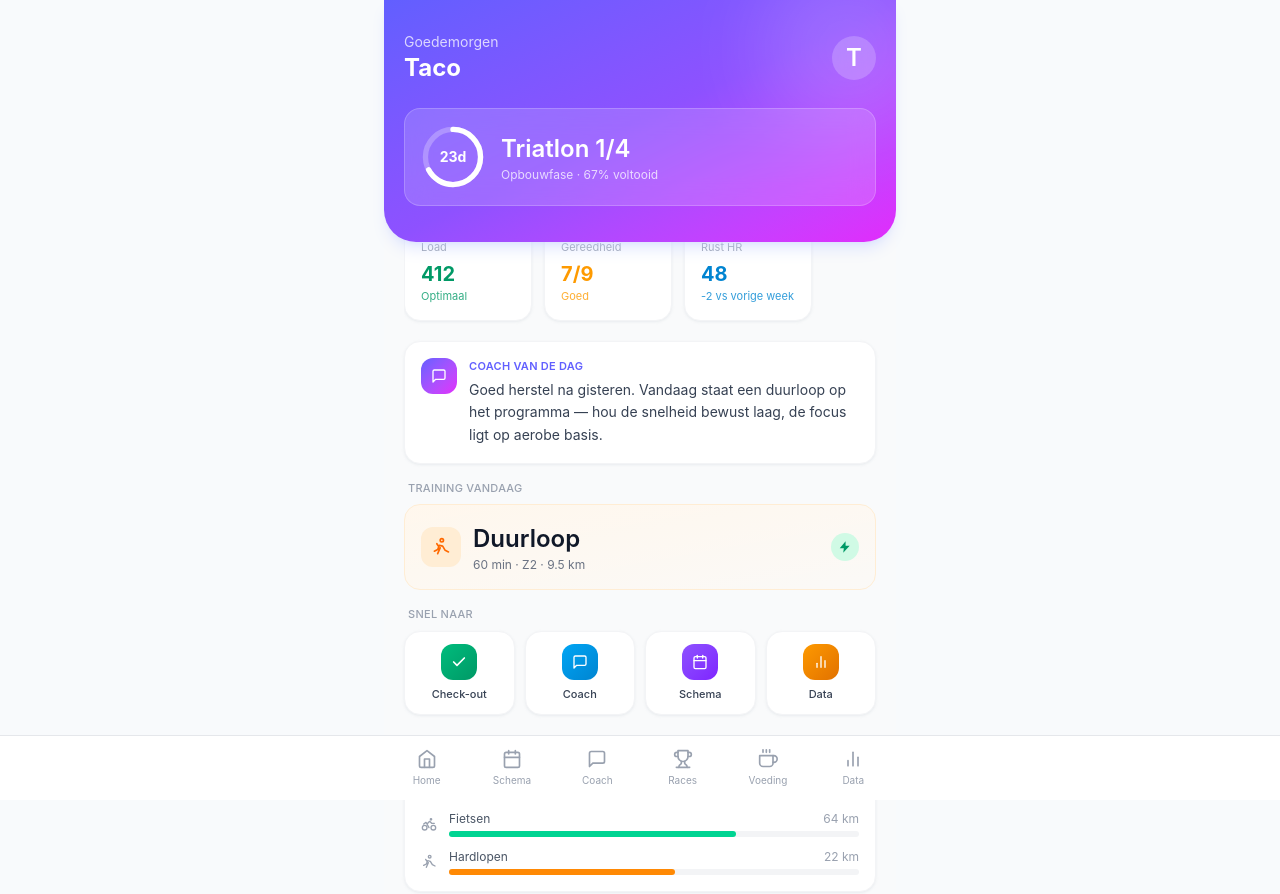
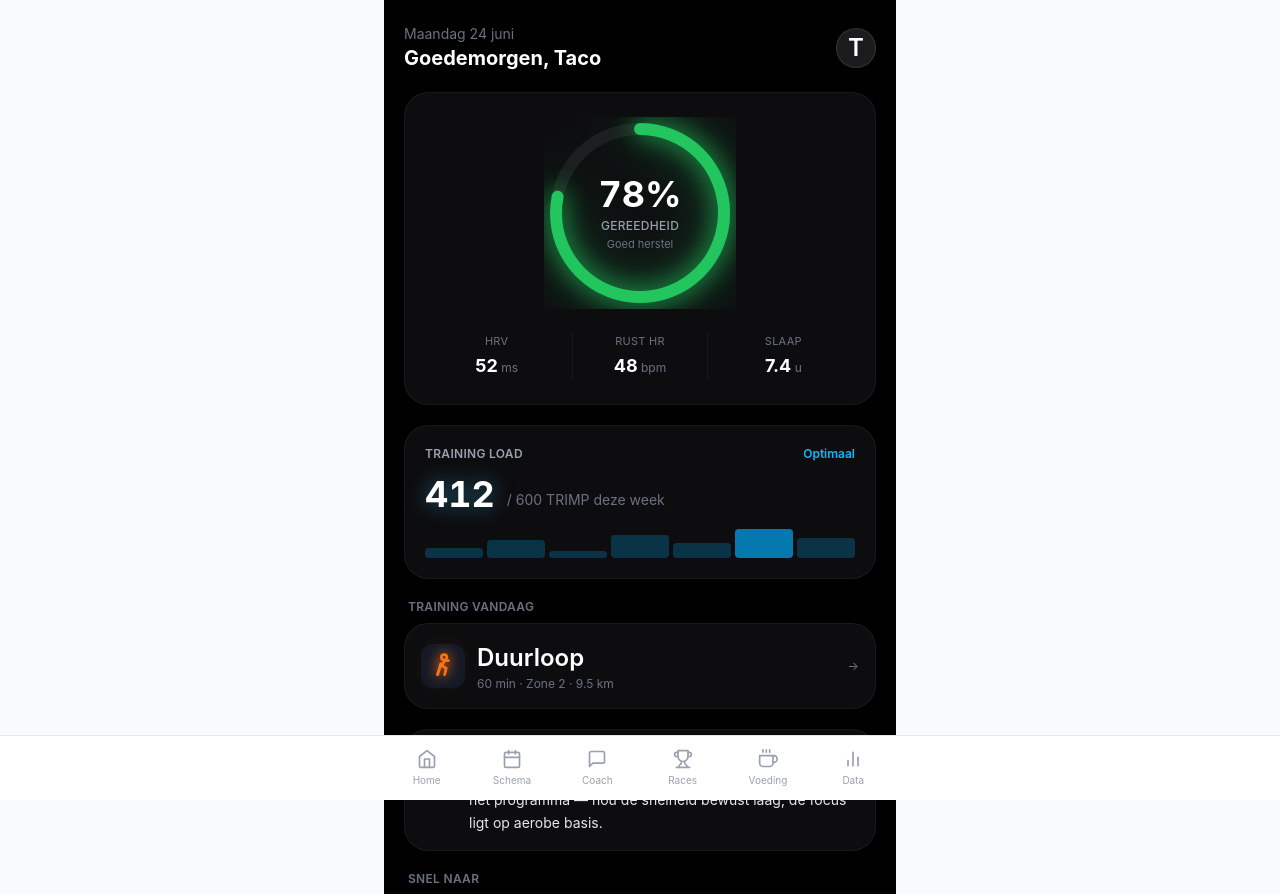
Before and after one commit to TacoMulder1971/sportcoach-AI, a Next.js app: page /ontwerp-voorbeeld in a window 1280 px wide. Shown: the top 894 px of the page. Built offline with nearby package versions, Linux system fonts and the light colour scheme.

Commit message:
Maak ontwerpvoorbeeld Whoop-geinspireerd, met bestaande neon SportIcon's
Zwarte achtergrond, grote ronde gereedheid-score en training-load-kaart
in Whoop-stijl, gecombineerd met de bestaande neon-glow SportIcon's uit
de app (die al op een donkere achtergrond ontworpen zijn).

```diff
--- a/src/app/ontwerp-voorbeeld/page.tsx
+++ b/src/app/ontwerp-voorbeeld/page.tsx
@@ -1,104 +1,134 @@
+'use client';
+
 // Los voorbeeldscherm voor een nieuw visueel design — geen koppeling met live data,
 // raakt geen bestaande pagina's of componenten aan. Puur ter beoordeling.
+// Stijl: Whoop-achtig (zwart, grote ronde score, neon accenten) gecombineerd met de
+// bestaande neon-glow SportIcon's uit de app.
 
-function IconBolt({ className }: { className?: string }) {
-  return (<svg className={className} viewBox="0 0 24 24" fill="currentColor"><path d="M13 2 3 14h7l-1 8 11-12h-7z"/></svg>);
+import SportIcon from '@/components/SportIcon';
+
+type IconProps = { className?: string; style?: React.CSSProperties };
+function IconChat({ className, style }: IconProps) {
+  return (<svg className={className} style={style} viewBox="0 0 24 24" fill="none" stroke="currentColor" strokeWidth={2} strokeLinecap="round" strokeLinejoin="round"><path d="M21 15a2 2 0 0 1-2 2H7l-4 4V5a2 2 0 0 1 2-2h14a2 2 0 0 1 2 2z"/></svg>);
 }
-function IconCheck({ className }: { className?: string }) {
-  return (<svg className={className} viewBox="0 0 24 24" fill="none" stroke="currentColor" strokeWidth={2.5} strokeLinecap="round" strokeLinejoin="round"><path d="M20 6 9 17l-5-5"/></svg>);
+function IconCalendar({ className, style }: IconProps) {
+  return (<svg className={className} style={style} viewBox="0 0 24 24" fill="none" stroke="currentColor" strokeWidth={2} strokeLinecap="round" strokeLinejoin="round"><rect x="3" y="4" width="18" height="18" rx="2"/><line x1="16" y1="2" x2="16" y2="6"/><line x1="8" y1="2" x2="8" y2="6"/><line x1="3" y1="10" x2="21" y2="10"/></svg>);
 }
-function IconChat({ className }: { className?: string }) {
-  return (<svg className={className} viewBox="0 0 24 24" fill="none" stroke="currentColor" strokeWidth={2} strokeLinecap="round" strokeLinejoin="round"><path d="M21 15a2 2 0 0 1-2 2H7l-4 4V5a2 2 0 0 1 2-2h14a2 2 0 0 1 2 2z"/></svg>);
+function IconTrophy({ className, style }: IconProps) {
+  return (<svg className={className} style={style} viewBox="0 0 24 24" fill="none" stroke="currentColor" strokeWidth={2} strokeLinecap="round" strokeLinejoin="round"><path d="M6 9H4.5a2.5 2.5 0 0 1 0-5H6"/><path d="M18 9h1.5a2.5 2.5 0 0 0 0-5H18"/><path d="M4 22h16"/><path d="M10 14.66V17c0 .55-.47.98-.97 1.21C7.85 18.75 7 20.24 7 22"/><path d="M14 14.66V17c0 .55.47.98.97 1.21C16.15 18.75 17 20.24 17 22"/><path d="M18 2H6v7a6 6 0 0 0 12 0V2Z"/></svg>);
 }
-function IconCalendar({ className }: { className?: string }) {
-  return (<svg className={className} viewBox="0 0 24 24" fill="none" stroke="currentColor" strokeWidth={2} strokeLinecap="round" strokeLinejoin="round"><rect x="3" y="4" width="18" height="18" rx="2"/><line x1="16" y1="2" x2="16" y2="6"/><line x1="8" y1="2" x2="8" y2="6"/><line x1="3" y1="10" x2="21" y2="10"/></svg>);
+function IconHome({ className, style }: IconProps) {
+  return (<svg className={className} style={style} viewBox="0 0 24 24" fill="none" stroke="currentColor" strokeWidth={2} strokeLinecap="round" strokeLinejoin="round"><path d="M3 9l9-7 9 7v11a2 2 0 0 1-2 2H5a2 2 0 0 1-2-2z"/><polyline points="9 22 9 12 15 12 15 22"/></svg>);
 }
-function IconTrophy({ className }: { className?: string }) {
-  return (<svg className={className} viewBox="0 0 24 24" fill="none" stroke="currentColor" strokeWidth={2} strokeLinecap="round" strokeLinejoin="round"><path d="M6 9H4.5a2.5 2.5 0 0 1 0-5H6"/><path d="M18 9h1.5a2.5 2.5 0 0 0 0-5H18"/><path d="M4 22h16"/><path d="M10 14.66V17c0 .55-.47.98-.97 1.21C7.85 18.75 7 20.24 7 22"/><path d="M14 14.66V17c0 .55.47.98.97 1.21C16.15 18.75 17 20.24 17 22"/><path d="M18 2H6v7a6 6 0 0 0 12 0V2Z"/></svg>);
+function IconData({ className, style }: IconProps) {
+  return (<svg className={className} style={style} viewBox="0 0 24 24" fill="none" stroke="currentColor" strokeWidth={2} strokeLinecap="round" strokeLinejoin="round"><line x1="18" y1="20" x2="18" y2="10"/><line x1="12" y1="20" x2="12" y2="4"/><line x1="6" y1="20" x2="6" y2="14"/></svg>);
 }
-function IconHome({ className }: { className?: string }) {
-  return (<svg className={className} viewBox="0 0 24 24" fill="none" stroke="currentColor" strokeWidth={2} strokeLinecap="round" strokeLinejoin="round"><path d="M3 9l9-7 9 7v11a2 2 0 0 1-2 2H5a2 2 0 0 1-2-2z"/><polyline points="9 22 9 12 15 12 15 22"/></svg>);
+function IconFood({ className, style }: IconProps) {
+  return (<svg className={className} style={style} viewBox="0 0 24 24" fill="none" stroke="currentColor" strokeWidth={2} strokeLinecap="round" strokeLinejoin="round"><path d="M18 8h1a4 4 0 0 1 0 8h-1"/><path d="M2 8h16v9a4 4 0 0 1-4 4H6a4 4 0 0 1-4-4V8z"/><line x1="6" y1="1" x2="6" y2="4"/><line x1="10" y1="1" x2="10" y2="4"/><line x1="14" y1="1" x2="14" y2="4"/></svg>);
 }
-function IconData({ className }: { className?: string }) {
-  return (<svg className={className} viewBox="0 0 24 24" fill="none" stroke="currentColor" strokeWidth={2} strokeLinecap="round" strokeLinejoin="round"><line x1="18" y1="20" x2="18" y2="10"/><line x1="12" y1="20" x2="12" y2="4"/><line x1="6" y1="20" x2="6" y2="14"/></svg>);
-}
-function IconFood({ className }: { className?: string }) {
-  return (<svg className={className} viewBox="0 0 24 24" fill="none" stroke="currentColor" strokeWidth={2} strokeLinecap="round" strokeLinejoin="round"><path d="M18 8h1a4 4 0 0 1 0 8h-1"/><path d="M2 8h16v9a4 4 0 0 1-4 4H6a4 4 0 0 1-4-4V8z"/><line x1="6" y1="1" x2="6" y2="4"/><line x1="10" y1="1" x2="10" y2="4"/><line x1="14" y1="1" x2="14" y2="4"/></svg>);
-}
-function IconSwim({ className }: { className?: string }) {
-  return (<svg className={className} viewBox="0 0 24 24" fill="none" stroke="currentColor" strokeWidth={2} strokeLinecap="round" strokeLinejoin="round"><path d="M2 17.5c1.5 1.2 3 1.2 4.5 0s3-1.2 4.5 0 3 1.2 4.5 0 3-1.2 4.5 0M5 13l5-5 3 3 5-5"/></svg>);
-}
-function IconBike({ className }: { className?: string }) {
-  return (<svg className={className} viewBox="0 0 24 24" fill="none" stroke="currentColor" strokeWidth={2} strokeLinecap="round" strokeLinejoin="round"><circle cx="5.5" cy="17.5" r="3.5"/><circle cx="18.5" cy="17.5" r="3.5"/><path d="M15 6a1 1 0 1 0 0-2 1 1 0 0 0 0 2zm-3 11.5L9 12l4-4 3 3h4M9 12 7.5 9.5 4 12"/></svg>);
-}
-function IconRun({ className }: { className?: string }) {
-  return (<svg className={className} viewBox="0 0 24 24" fill="none" stroke="currentColor" strokeWidth={2} strokeLinecap="round" strokeLinejoin="round"><circle cx="13" cy="4" r="2"/><path d="M4 17l4-2 2-5 4 1 3 5 4 2M9 11 7 8M11 13l-3 7"/></svg>);
+
+// Whoop-achtige ring: groot, dun, met gloed in de score-kleur
+function ScoreRing({ pct, label, sublabel, color, glow }: { pct: number; label: string; sublabel: string; color: string; glow: string }) {
+  const r = 70;
+  const c = 2 * Math.PI * r;
+  return (
+    <div className="relative w-48 h-48 mx-auto">
+      <svg viewBox="0 0 160 160" className="w-48 h-48 -rotate-90">
+        <circle cx="80" cy="80" r={r} fill="none" stroke="#1c1c1e" strokeWidth="10" />
+        <circle
+          cx="80" cy="80" r={r} fill="none" stroke={color} strokeWidth="10" strokeLinecap="round"
+          strokeDasharray={c} strokeDashoffset={c - (pct / 100) * c}
+          style={{ filter: glow }}
+        />
+      </svg>
+      <div className="absolute inset-0 flex flex-col items-center justify-center">
+        <span className="text-white text-4xl font-bold tabular-nums">{pct}%</span>
+        <span className="text-gray-400 text-xs font-medium mt-1 uppercase tracking-wide">{label}</span>
+        <span className="text-gray-500 text-[11px] mt-0.5">{sublabel}</span>
+      </div>
+    </div>
+  );
 }
 
 export default function DesignVoorbeeld() {
   return (
-    <div className="bg-gray-50 min-h-screen">
-      {/* Hero */}
-      <div className="relative overflow-hidden bg-gradient-to-br from-indigo-500 via-violet-500 to-fuchsia-500 rounded-b-[32px] px-5 pt-8 pb-9 shadow-lg shadow-indigo-200/50">
-        <div className="absolute -top-10 -right-10 w-44 h-44 bg-white/15 rounded-full blur-2xl" />
-
-        <div className="relative flex items-center justify-between">
+    <div className="bg-black min-h-screen">
+      <div className="px-5 pt-6 pb-8 space-y-5">
+        {/* Header */}
+        <div className="flex items-center justify-between">
           <div>
-            <p className="text-white/75 text-sm">Goedemorgen</p>
-            <h1 className="text-white text-2xl font-bold">Taco</h1>
+            <p className="text-gray-500 text-sm">Maandag 24 juni</p>
+            <h1 className="text-white text-xl font-bold">Goedemorgen, Taco</h1>
           </div>
-          <div className="w-11 h-11 rounded-full bg-white/20 backdrop-blur flex items-center justify-center text-white font-semibold">
+          <div className="w-10 h-10 rounded-full bg-[#1c1c1e] flex items-center justify-center text-white font-semibold border border-white/10">
             T
           </div>
         </div>
 
-        {/* Countdown ring */}
-        <div className="relative mt-6 flex items-center gap-4 bg-white/15 backdrop-blur-md rounded-2xl p-4 border border-white/20">
-          <div className="relative w-16 h-16 flex-shrink-0">
-            <svg viewBox="0 0 36 36" className="w-16 h-16 -rotate-90">
-              <circle cx="18" cy="18" r="15.5" fill="none" stroke="rgba(255,255,255,0.25)" strokeWidth="3" />
-              <circle cx="18" cy="18" r="15.5" fill="none" stroke="white" strokeWidth="3" strokeLinecap="round" strokeDasharray="97.4" strokeDashoffset="32" />
-            </svg>
-            <div className="absolute inset-0 flex items-center justify-center">
-              <span className="text-white font-bold text-sm">23d</span>
+        {/* Gereedheid-score (Whoop "Recovery") */}
+        <div className="bg-[#0d0d0f] rounded-3xl p-6 border border-white/5">
+          <ScoreRing
+            pct={78}
+            label="Gereedheid"
+            sublabel="Goed herstel"
+            color="#22c55e"
+            glow="drop-shadow(0 0 10px #22c55e) drop-shadow(0 0 24px rgba(34,197,94,0.45))"
+          />
+          <div className="grid grid-cols-3 gap-2 mt-6">
+            <div className="text-center">
+              <p className="text-gray-500 text-[11px] uppercase tracking-wide">HRV</p>
+              <p className="text-white font-bold text-lg mt-0.5">52<span className="text-gray-500 text-xs font-normal"> ms</span></p>
+            </div>
+            <div className="text-center border-x border-white/5">
+              <p className="text-gray-500 text-[11px] uppercase tracking-wide">Rust HR</p>
+              <p className="text-white font-bold text-lg mt-0.5">48<span className="text-gray-500 text-xs font-normal"> bpm</span></p>
+            </div>
+            <div className="text-center">
+              <p className="text-gray-500 text-[11px] uppercase tracking-wide">Slaap</p>
+              <p className="text-white font-bold text-lg mt-0.5">7.4<span className="text-gray-500 text-xs font-normal"> u</span></p>
             </div>
           </div>
-          <div>
-            <p className="text-white font-semibold">Triatlon 1/4</p>
-            <p className="text-white/75 text-xs">Opbouwfase · 67% voltooid</p>
+        </div>
+
+        {/* Training load (Whoop "Strain") */}
+        <div className="bg-[#0d0d0f] rounded-3xl p-5 border border-white/5">
+          <div className="flex items-center justify-between mb-3">
+            <p className="text-gray-400 text-xs font-semibold uppercase tracking-wide">Training load</p>
+            <span className="text-sky-400 text-xs font-semibold">Optimaal</span>
+          </div>
+          <div className="flex items-end gap-3">
+            <span className="text-white text-4xl font-bold tabular-nums" style={{ filter: 'drop-shadow(0 0 10px rgba(56,189,248,0.5))' }}>412</span>
+            <span className="text-gray-500 text-sm mb-1">/ 600 TRIMP deze week</span>
+          </div>
+          <div className="flex gap-1 mt-3 h-8 items-end">
+            {[30, 55, 20, 70, 45, 90, 60].map((h, i) => (
+              <div key={i} className="flex-1 rounded-sm bg-sky-500/70" style={{ height: `${h}%`, opacity: i === 5 ? 1 : 0.35 }} />
+            ))}
           </div>
         </div>
-      </div>
 
-      <div className="px-5 -mt-5 space-y-4 pb-8">
-        {/* Stat chips */}
-        <div className="flex gap-3 overflow-x-auto pb-1 [scrollbar-width:none]">
-          <div className="flex-shrink-0 bg-white rounded-2xl p-4 w-32 shadow-sm shadow-gray-200/60 border border-gray-100">
-            <p className="text-gray-400 text-[11px]">Load</p>
-            <p className="text-emerald-600 text-xl font-bold mt-1">412</p>
-            <p className="text-emerald-600/80 text-[11px]">Optimaal</p>
-          </div>
-          <div className="flex-shrink-0 bg-white rounded-2xl p-4 w-32 shadow-sm shadow-gray-200/60 border border-gray-100">
-            <p className="text-gray-400 text-[11px]">Gereedheid</p>
-            <p className="text-amber-500 text-xl font-bold mt-1">7/9</p>
-            <p className="text-amber-500/80 text-[11px]">Goed</p>
-          </div>
-          <div className="flex-shrink-0 bg-white rounded-2xl p-4 w-32 shadow-sm shadow-gray-200/60 border border-gray-100">
-            <p className="text-gray-400 text-[11px]">Rust HR</p>
-            <p className="text-sky-600 text-xl font-bold mt-1">48</p>
-            <p className="text-sky-600/80 text-[11px]">-2 vs vorige week</p>
+        {/* Training vandaag — met bestaande SportIcon */}
+        <div>
+          <p className="text-gray-500 text-xs font-semibold uppercase tracking-wide mb-2 px-1">Training vandaag</p>
+          <div className="bg-[#0d0d0f] rounded-3xl p-4 border border-white/5 flex items-center gap-3">
+            <SportIcon sport="hardlopen" size="lg" />
+            <div className="flex-1">
+              <p className="text-white font-semibold">Duurloop</p>
+              <p className="text-gray-500 text-xs">60 min · Zone 2 · 9.5 km</p>
+            </div>
+            <span className="text-gray-500 text-xs">→</span>
           </div>
         </div>
 
         {/* Coach bericht */}
-        <div className="bg-white rounded-2xl p-4 shadow-sm shadow-gray-200/60 border border-gray-100">
+        <div className="bg-[#0d0d0f] rounded-3xl p-4 border border-white/5">
           <div className="flex items-start gap-3">
-            <div className="w-9 h-9 rounded-xl bg-gradient-to-br from-indigo-500 to-fuchsia-500 flex items-center justify-center flex-shrink-0">
+            <div className="w-9 h-9 rounded-xl bg-gray-900 flex items-center justify-center flex-shrink-0" style={{ filter: 'drop-shadow(0 0 6px rgba(255,255,255,0.15))' }}>
               <IconChat className="w-4 h-4 text-white" />
             </div>
             <div>
-              <p className="text-indigo-500 text-[11px] font-semibold uppercase tracking-wide">Coach van de dag</p>
-              <p className="text-gray-700 text-sm mt-1 leading-relaxed">
+              <p className="text-gray-400 text-[11px] font-semibold uppercase tracking-wide">Coach van de dag</p>
+              <p className="text-gray-200 text-sm mt-1 leading-relaxed">
                 Goed herstel na gisteren. Vandaag staat een duurloop op het programma — hou de
                 snelheid bewust laag, de focus ligt op aerobe basis.
               </p>
@@ -106,65 +136,47 @@ export default function DesignVoorbeeld() {
           </div>
         </div>
 
-        {/* Training vandaag */}
+        {/* Snel naar — neon glow-stijl zoals SportIcon */}
         <div>
-          <p className="text-gray-400 text-[11px] font-medium uppercase tracking-wide mb-2 px-1">Training vandaag</p>
-          <div className="bg-gradient-to-br from-orange-50 to-orange-50/30 rounded-2xl p-4 border border-orange-100">
-            <div className="flex items-center justify-between">
-              <div className="flex items-center gap-3">
-                <div className="w-10 h-10 rounded-xl bg-orange-100 flex items-center justify-center">
-                  <IconRun className="w-5 h-5 text-orange-500" />
-                </div>
-                <div>
-                  <p className="text-gray-900 font-semibold">Duurloop</p>
-                  <p className="text-gray-500 text-xs">60 min · Z2 · 9.5 km</p>
-                </div>
-              </div>
-              <div className="w-7 h-7 rounded-full bg-emerald-100 flex items-center justify-center">
-                <IconBolt className="w-3.5 h-3.5 text-emerald-600" />
-              </div>
-            </div>
-          </div>
-        </div>
-
-        {/* Snel naar */}
-        <div>
-          <p className="text-gray-400 text-[11px] font-medium uppercase tracking-wide mb-2 px-1">Snel naar</p>
+          <p className="text-gray-500 text-xs font-semibold uppercase tracking-wide mb-2 px-1">Snel naar</p>
           <div className="grid grid-cols-4 gap-2.5">
             {[
-              { label: 'Check-out', Icon: IconCheck, color: 'from-emerald-500 to-emerald-600' },
-              { label: 'Coach', Icon: IconChat, color: 'from-sky-500 to-sky-600' },
-              { label: 'Schema', Icon: IconCalendar, color: 'from-violet-500 to-violet-600' },
-              { label: 'Data', Icon: IconData, color: 'from-amber-500 to-amber-600' },
+              { label: 'Coach', Icon: IconChat, color: '#3b82f6' },
+              { label: 'Schema', Icon: IconCalendar, color: '#a855f7' },
+              { label: 'Races', Icon: IconTrophy, color: '#eab308' },
+              { label: 'Data', Icon: IconData, color: '#22c55e' },
             ].map((a) => (
-              <div key={a.label} className="bg-white rounded-2xl p-3 shadow-sm shadow-gray-200/60 border border-gray-100 flex flex-col items-center text-center gap-1.5">
-                <div className={`w-9 h-9 rounded-xl bg-gradient-to-br ${a.color} flex items-center justify-center`}>
-                  <a.Icon className="w-4 h-4 text-white" />
+              <div key={a.label} className="bg-[#0d0d0f] rounded-2xl p-3 border border-white/5 flex flex-col items-center text-center gap-1.5">
+                <div className="w-9 h-9 rounded-xl bg-gray-900 flex items-center justify-center">
+                  <a.Icon
+                    className="w-4 h-4"
+                    style={{ color: a.color, filter: `drop-shadow(0 0 6px ${a.color})` }}
+                  />
                 </div>
-                <p className="text-gray-700 text-[11px] font-medium">{a.label}</p>
+                <p className="text-gray-300 text-[11px] font-medium">{a.label}</p>
               </div>
             ))}
           </div>
         </div>
 
-        {/* Volume per sport */}
+        {/* Volume per sport — met bestaande SportIcon's */}
         <div>
-          <p className="text-gray-400 text-[11px] font-medium uppercase tracking-wide mb-2 px-1">Volume deze week</p>
-          <div className="bg-white rounded-2xl p-4 shadow-sm shadow-gray-200/60 border border-gray-100 space-y-3">
+          <p className="text-gray-500 text-xs font-semibold uppercase tracking-wide mb-2 px-1">Volume deze week</p>
+          <div className="bg-[#0d0d0f] rounded-3xl p-4 border border-white/5 space-y-3">
             {[
-              { label: 'Zwemmen', Icon: IconSwim, value: '2.1 km', pct: 35, color: 'bg-cyan-400' },
-              { label: 'Fietsen', Icon: IconBike, value: '64 km', pct: 70, color: 'bg-emerald-400' },
-              { label: 'Hardlopen', Icon: IconRun, value: '22 km', pct: 55, color: 'bg-orange-400' },
+              { sport: 'zwemmen' as const, label: 'Zwemmen', value: '2.1 km', pct: 35 },
+              { sport: 'fietsen' as const, label: 'Fietsen', value: '64 km', pct: 70 },
+              { sport: 'hardlopen' as const, label: 'Hardlopen', value: '22 km', pct: 55 },
             ].map((s) => (
               <div key={s.label} className="flex items-center gap-3">
-                <s.Icon className="w-4 h-4 text-gray-400 flex-shrink-0" />
+                <SportIcon sport={s.sport} size="sm" />
                 <div className="flex-1">
                   <div className="flex justify-between text-xs mb-1">
-                    <span className="text-gray-600">{s.label}</span>
-                    <span className="text-gray-400">{s.value}</span>
+                    <span className="text-gray-300">{s.label}</span>
+                    <span className="text-gray-500">{s.value}</span>
                   </div>
-                  <div className="bg-gray-100 rounded-full h-1.5">
-                    <div className={`${s.color} rounded-full h-1.5`} style={{ width: `${s.pct}%` }} />
+                  <div className="bg-white/5 rounded-full h-1.5">
+                    <div className="rounded-full h-1.5 bg-gradient-to-r from-white/40 to-white/80" style={{ width: `${s.pct}%` }} />
                   </div>
                 </div>
               </div>
@@ -172,25 +184,10 @@ export default function DesignVoorbeeld() {
           </div>
         </div>
 
-        {/* Volgende wedstrijd */}
+        {/* Navigatie-voorbeeld — donker, met neon-actief icoon zoals SportIcon */}
         <div>
-          <p className="text-gray-400 text-[11px] font-medium uppercase tracking-wide mb-2 px-1">Volgende wedstrijd</p>
-          <div className="bg-white rounded-2xl p-4 shadow-sm shadow-gray-200/60 border border-gray-100 flex items-center gap-3">
-            <div className="w-10 h-10 rounded-xl bg-fuchsia-100 flex items-center justify-center flex-shrink-0">
-              <IconTrophy className="w-5 h-5 text-fuchsia-500" />
-            </div>
-            <div className="flex-1">
-              <p className="text-gray-900 font-semibold text-sm">Triatlon Almere · 1/4</p>
-              <p className="text-gray-400 text-xs">13 juli 2026 · over 23 dagen</p>
-            </div>
-            <span className="text-gray-300 text-xs">→</span>
-          </div>
-        </div>
-
-        {/* Navigatie-voorbeeld (statisch, los van de echte app-navigatie) */}
-        <div>
-          <p className="text-gray-400 text-[11px] font-medium uppercase tracking-wide mb-2 px-1">Navigatie-stijl (voorbeeld)</p>
-          <div className="bg-white rounded-2xl shadow-sm shadow-gray-200/60 border border-gray-100 p-2 flex justify-around">
+          <p className="text-gray-500 text-xs font-semibold uppercase tracking-wide mb-2 px-1">Navigatie-stijl (voorbeeld)</p>
+          <div className="bg-[#0d0d0f] rounded-2xl border border-white/5 p-2 flex justify-around">
             {[
               { label: 'Home', Icon: IconHome, active: true },
               { label: 'Schema', Icon: IconCalendar },
@@ -200,16 +197,17 @@ export default function DesignVoorbeeld() {
               { label: 'Data', Icon: IconData },
             ].map((n) => (
               <div key={n.label} className="flex flex-col items-center gap-1 py-1.5 px-1">
-                <div className={`w-8 h-8 rounded-lg flex items-center justify-center ${n.active ? 'bg-gradient-to-br from-indigo-500 to-fuchsia-500' : ''}`}>
-                  <n.Icon className={`w-4 h-4 ${n.active ? 'text-white' : 'text-gray-300'}`} />
-                </div>
-                <span className={`text-[9px] ${n.active ? 'text-indigo-600 font-semibold' : 'text-gray-300'}`}>{n.label}</span>
+                <n.Icon
+                  className="w-5 h-5"
+                  style={n.active ? { color: '#fff', filter: 'drop-shadow(0 0 6px rgba(255,255,255,0.6))' } : { color: '#52525b' }}
+                />
+                <span className={`text-[9px] ${n.active ? 'text-white font-semibold' : 'text-gray-600'}`}>{n.label}</span>
               </div>
             ))}
           </div>
         </div>
 
-        <p className="text-gray-300 text-[11px] text-center pt-2">
+        <p className="text-gray-600 text-[11px] text-center pt-2">
           Dit is een los ontwerpvoorbeeld met vaste demo-data — niets hierop is al doorgevoerd in de echte app.
         </p>
       </div>
```
